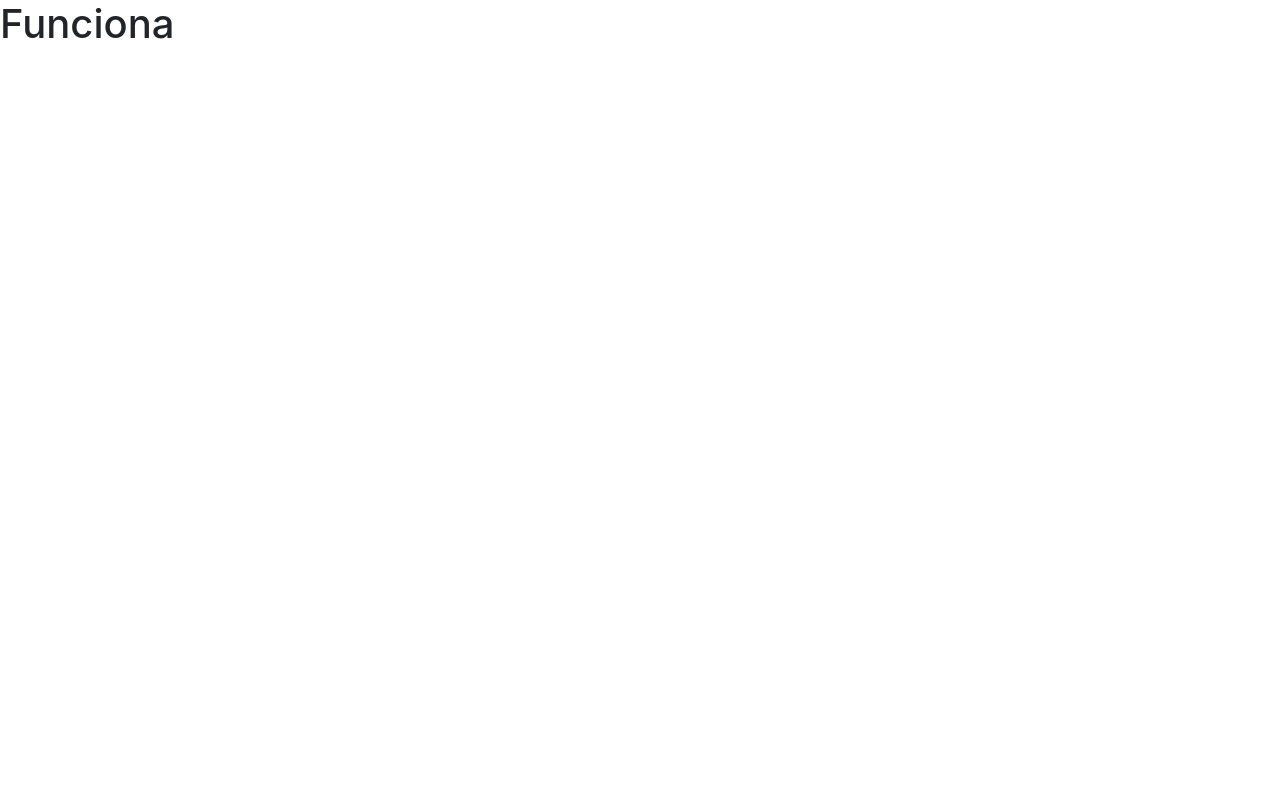
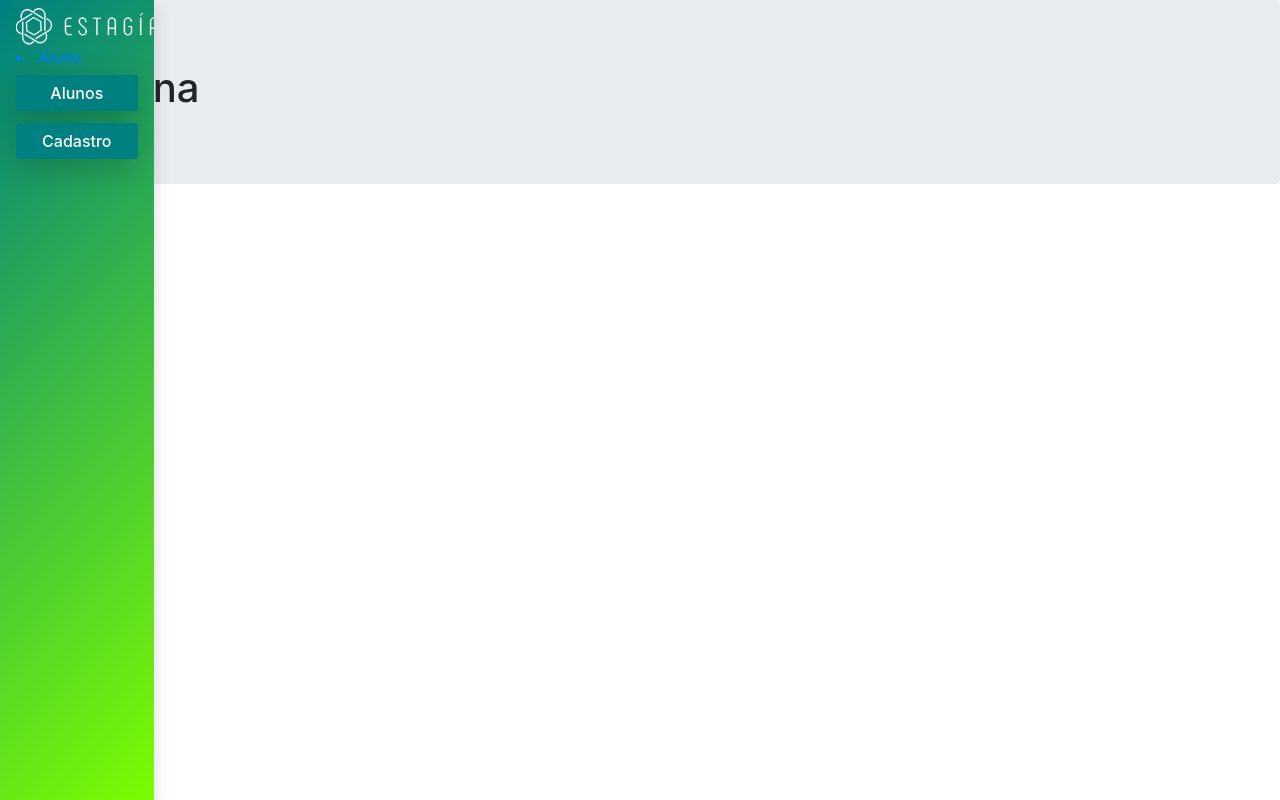
Before and after one commit to Willian-Matts/frontend-estagia, a React (Create React App) app: page /main/alunos in a window 1280 px wide. Built offline with nearby package versions, Linux system fonts and the light colour scheme.

Commit message:
Criação da barra de menu

```diff
--- /dev/null
+++ b/src/pages/Aluno.js
@@ -0,0 +1,12 @@
+import React from 'react';
+import './css/Aluno.css';
+import { Jumbotron } from 'react-bootstrap';
+
+export default function Aluno() {
+    return (
+        <Jumbotron>
+            <h1>funciona</h1>
+        </Jumbotron>
+
+    );
+}
--- /dev/null
+++ b/src/pages/Cadastro.js
@@ -0,0 +1,8 @@
+import React from 'react';
+import './css/Cadastro.css';
+
+export default function Cadastro() {
+    return(
+        <h1>funciona</h1>
+    );
+}
--- a/src/pages/Login.js
+++ b/src/pages/Login.js
@@ -1,7 +1,6 @@
 import React, { useState } from 'react';
-import './Login.css';
+import './css/Login.css';
 import logoNome from '../imagens/logoNome.png';
-// import simbolo from '../imagens/simboloEstagia.png';
 import { Button, Jumbotron, Container, Form, Navbar } from 'react-bootstrap';
 
 export default function Login({ history }) {
--- a/src/pages/Main.js
+++ b/src/pages/Main.js
@@ -1,7 +1,10 @@
 import React from 'react';
+import './css/Main.css';
+import Menu from './Menu.js';
 
 export default function Main() {
-    return(
-        <h1>Funciona</h1>
+    return (
+        <Menu >
+        </Menu>
     );
 }
--- /dev/null
+++ b/src/pages/Menu.js
@@ -0,0 +1,30 @@
+import React, { useState } from 'react';
+import './css/Menu.css';
+import logoBranca from '../imagens/logoNome.png';
+import { Button, Jumbotron, Container, Form, Navbar } from 'react-bootstrap';
+import { Link} from 'react-router-dom'
+// import Aluno from './Aluno';
+
+export default function Menu({ history }) {
+    const [rota, setRota] = useState('');
+
+    function handle(e) {
+        e.preventDefault();
+
+        history.push('/Main/Aluno');
+    }
+
+    return (
+        <Container className="box-menu">
+            <Navbar bgh="ligth" expand="lg" className="barra-menu shadow">
+                <img src={logoBranca} alt="Logo Estagía" />
+                <Link to="/main/aluno">
+                    <li>Aluno</li>
+                </Link>
+                <Button className="button-menu">Alunos</Button>
+                <Button className="button-menu">Cadastro</Button>
+
+            </Navbar>
+        </Container>
+    );
+}
--- /dev/null
+++ b/src/pages/css/Menu.css
@@ -0,0 +1,37 @@
+.box-menu {
+    height: 100%;
+    display: flex;
+    background-color: #FFFFFF;
+    margin: 0%;
+    padding: 0%;
+}
+
+.barra-menu {
+    height: 100%;
+    width: 12%;
+    display: list-item;
+    overflow: hidden;
+    position: fixed;
+    align-items: center;
+    justify-content: center;
+    background-color: rgb(0, 128, 128);
+    background: -moz-linear-gradient(135deg, rgb(0, 128, 128) 0%, rgb(124, 252, 0) 100%);
+    background: -webkit-linear-gradient(135deg, rgb(0, 128, 128) 0%, rgb(124, 252, 0) 100%);
+    background: linear-gradient(135deg, rgb(0, 128, 128) 0%, rgb(124, 252, 0) 100%);
+}
+
+.box-button {
+    align-items: center;
+}
+
+.button-menu {
+    font-weight: 500;
+    color: #fff;
+    border: 0;
+    margin-top: 5%;
+    margin-bottom: 5%;
+    width: 100%;
+    border-radius: 3px;
+    background-color: rgb(0, 128, 128);
+    box-shadow: 0px 9px 32px 0px rgba(0, 0, 0, 0.2);
+}
--- a/src/routes.js
+++ b/src/routes.js
@@ -3,12 +3,16 @@ import { BrowserRouter, Route } from 'react-router-dom';
 
 import Login from './pages/Login.js';
 import Main from './pages/Main.js';
+import Aluno from './pages/Aluno.js';
+import Cadastro from './pages/Cadastro.js';
 
 export default function Routes() {
     return (
         <BrowserRouter>
             <Route path="/" exact component={Login} />
             <Route path="/main" component={Main} />
+            <Route path="/main/alunos" component={Aluno} />
+            <Route path="/main/cadastro" component={Cadastro} />
         </BrowserRouter>
     );
 }
```
Also changed, not shown: src/pages/css/Aluno.css (added), src/pages/css/Cadastro.css (added), src/pages/css/Login.css (renamed from src/pages/Login.css), src/pages/css/Main.css (added).
